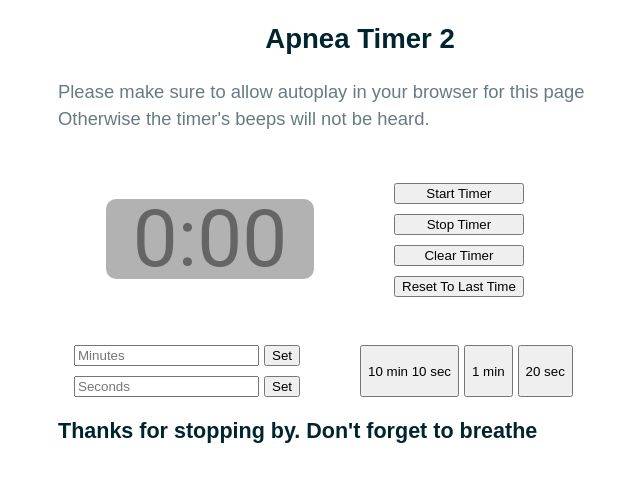
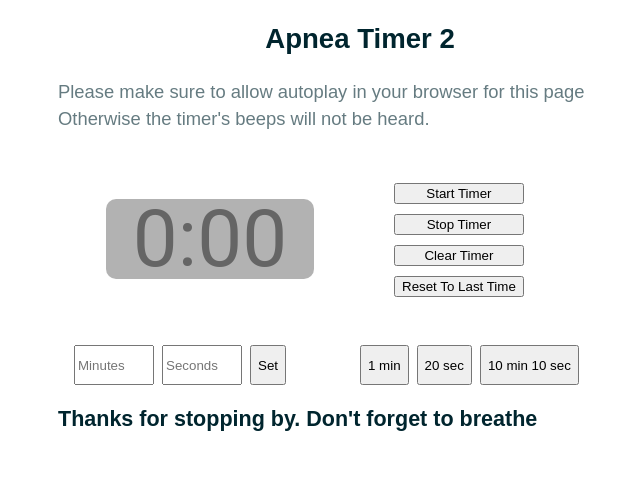
Before and after one commit to ccchrissss/apnea-timer-2, a React (Vite) app: page / in a window 1280 px wide. Shown: the top 482 px of the page, without its empty margins (280-920 px from the left). Built offline with nearby package versions, Linux system fonts and the light colour scheme.

Commit message:
feat: begin updating component and global styling for a moible-first approach using flexbox.

```diff
--- a/src/components/InputsAndPresets.jsx
+++ b/src/components/InputsAndPresets.jsx
@@ -3,12 +3,16 @@ import { StyledInputsAndPresets } from './styles/InputsAndPresets.styled'
 const Inputs = () => {
 
   return (
-    <div class="inputs">
-      <input id="minutes-input" type="text" placeholder="Minutes" />
-      <button id="set-minutes">Set</button>
-      <input id="seconds-input" type="text" placeholder="Seconds" />
-      <button id="set-seconds">Set</button>
-    </div>
+    <>
+      <div class="inputs">
+        <input id="minutes-input" type="text" placeholder="Minutes" />
+        {/* <button id="set-minutes">Set</button> */}
+        {/* <div class="break"></div> */}
+        <input id="seconds-input" type="text" placeholder="Seconds" />
+        <button id="set-seconds">Set</button>
+      </div>
+      {/* <div class="break"></div> */}
+    </>
   )
 }
 
@@ -17,9 +21,10 @@ const PresetTimes = () => {
   return (
     <div class="preset-btns-big-box">
         <div class="preset-btns-sml-box">
-            <button id="set-10-min-10-sec">10 min 10 sec</button>
             <button id="set-1-min">1 min</button>
             <button id="set-20-sec">20 sec</button>
+            {/* <div class="break"></div> */}
+            <button id="set-10-min-10-sec">10 min 10 sec</button>
         </div>
     </div>
   )
--- a/src/components/styles/Global.jsx
+++ b/src/components/styles/Global.jsx
@@ -23,6 +23,11 @@ const GlobalStyles = createGlobalStyle`
   img {
     max-width: 100%;
   }
+
+  .break {
+    flex-basis: 100%;
+    height: 0;
+  }
 `
 
 
--- a/src/components/styles/InputsAndPresets.styled.jsx
+++ b/src/components/styles/InputsAndPresets.styled.jsx
@@ -4,13 +4,20 @@ export const StyledInputsAndPresets = styled.section`
 
   margin: 1rem;
   display: flex;
+  flex-wrap: wrap;
+  row-gap: 1rem;
 
   .inputs {
+      font-size: 50px;
       display: flex;
       flex-basis: 50%;
-      flex-wrap: wrap;
+      /* flex-wrap: wrap; */
       row-gap: 10px;
-      column-gap: 5px;
+      column-gap: 0.5rem;
+  }
+  .inputs > * {
+    height: 2.5rem;
+    max-width: 5rem;
   }
 
   .preset-btns-big-box {
@@ -21,6 +28,12 @@ export const StyledInputsAndPresets = styled.section`
       display: flex;
       column-gap: 5px;
   }
+  .preset-btns-sml-box {
+    display: flex;
+    column-gap: 0.5rem;
+    min-height: 2rem;
+    min-width:
+  }
 
 
 `
```
